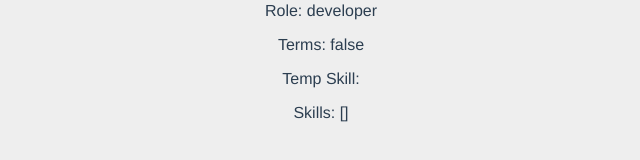
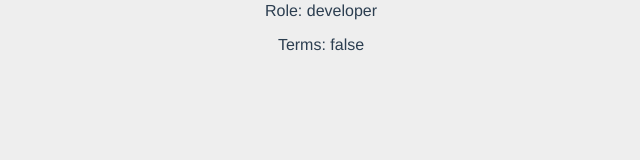
Before and after one commit to DiegoVargasM/Vue_Lessons, a Vue app in the folder L3-Forms_data_binding/web-form/: page / in a window 1280 px wide. Shown: the part 637-797 px from the top of the page, without its empty margins (319-959 px from the left). Built offline with nearby package versions, Linux system fonts and the light colour scheme.

Commit message:
Add skills as pills

```diff
--- a/L3-Forms_data_binding/web-form/src/components/SignupForm.vue
+++ b/L3-Forms_data_binding/web-form/src/components/SignupForm.vue
@@ -14,6 +14,9 @@
 
     <label>Skills:</label>
     <input type="text" v-model="tempSkill" @keyup="addSkill" />
+    <div v-for="skill in skills" :key="skill" class="pill">
+      {{ skill }}
+    </div>
 
     <div class="terms">
       <input type="checkbox" required v-model="terms" />
@@ -25,8 +28,6 @@
   <p>Password: {{ password }}</p>
   <p>Role: {{ role }}</p>
   <p>Terms: {{ terms }}</p>
-  <p>Temp Skill: {{ tempSkill }}</p>
-  <p>Skills: {{ skills }}</p>
 </template>
 
 <script>
```
